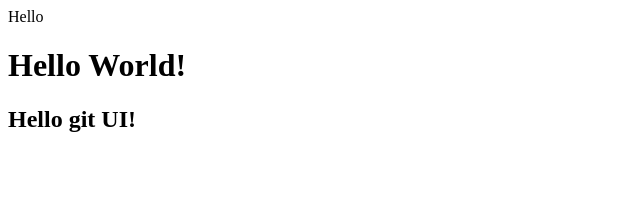
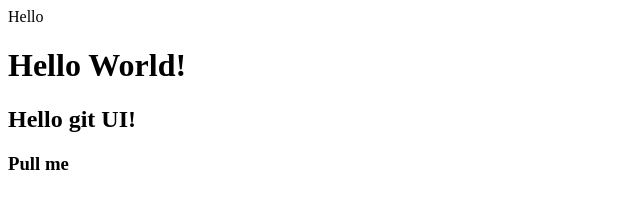
Before and after one commit to slastonm/start0605, a plain HTML site: page index.html in a window 1280 px wide. Shown: the full height of the page, 0-640 px from the left. Drawn offline with Linux system fonts and the light colour scheme.

Commit message:
pull change

```diff
--- a/index.html
+++ b/index.html
@@ -14,5 +14,8 @@
     <h2>
         Hello git UI!
     </h2>
+    <h3>
+        Pull me
+    </h3>
 </body>
 </html>
```
